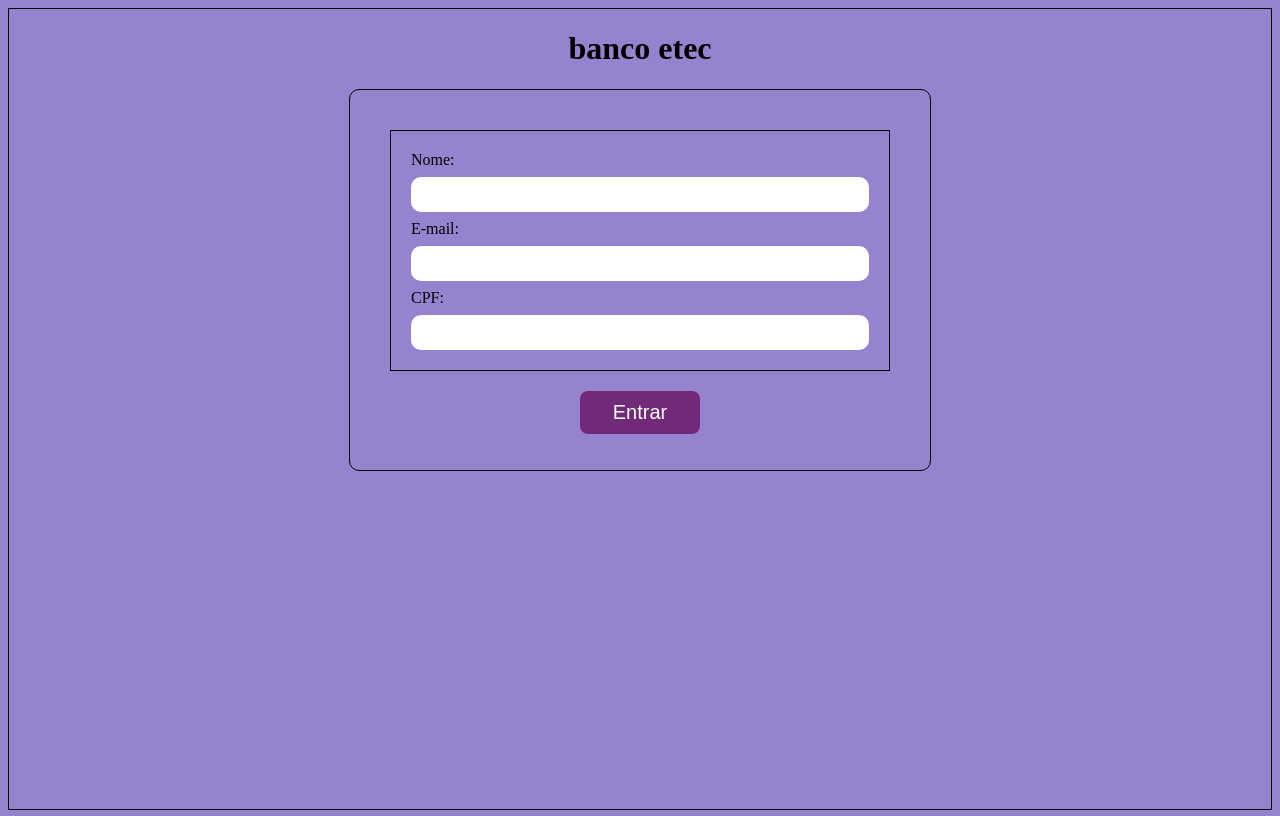
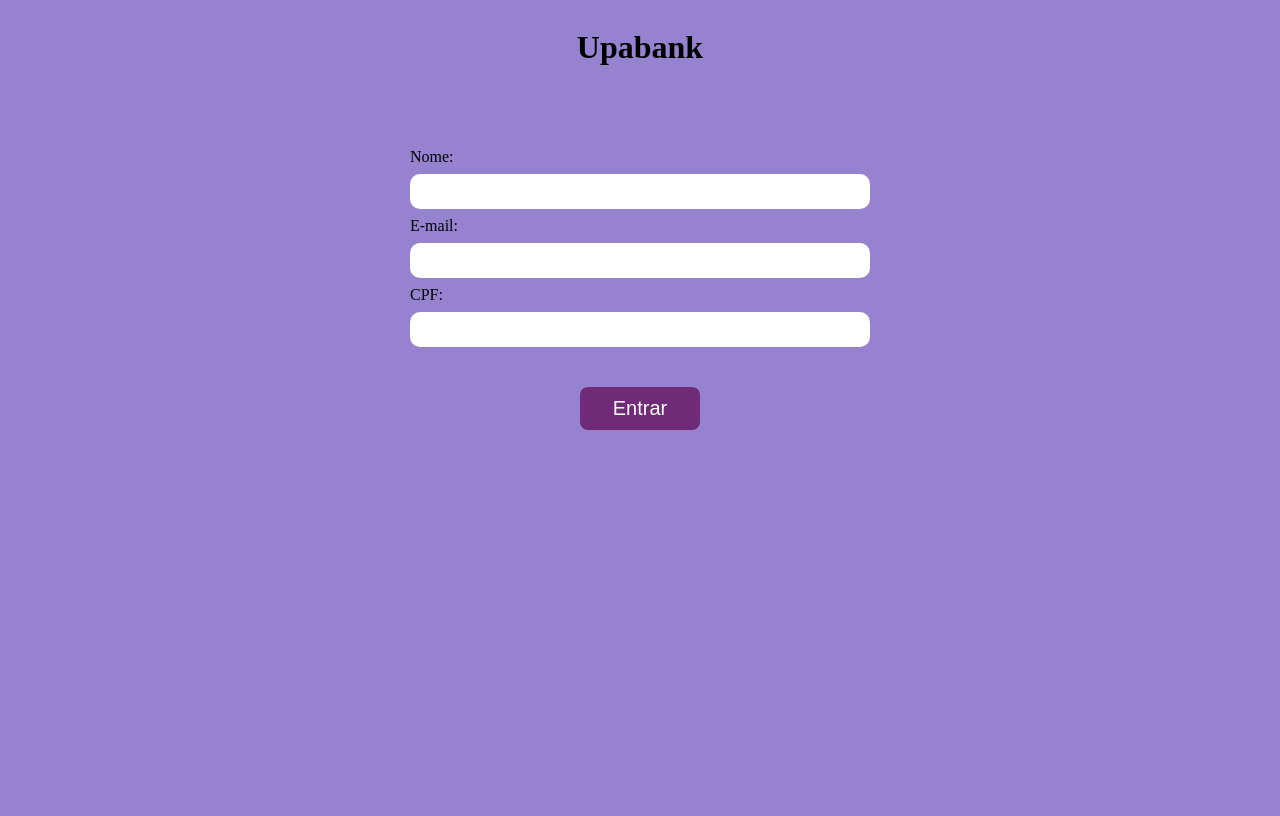
Before and after one commit to AlexsandroPe/UpaBank, a PHP site: page / in a window 1280 px wide. Run offline with PHP 8.4, Linux system fonts and the light colour scheme.

```diff
--- a/accountManager.php
+++ b/accountManager.php
@@ -24,7 +24,6 @@ session_start();
         if($_SERVER['REQUEST_URI'] == $_SERVER['PHP_SELF']){
             header("location: accountPage.php");
         }
-
     }
 
     // echo $_SESSION['client']->getName();
--- a/index.php
+++ b/index.php
@@ -14,7 +14,7 @@
 <body>
     <main class="main">
         <div class="logoName">
-            <h1>banco etec</h1>
+            <h1>Upabank</h1>
         </div>
         <div class="formulario">
             <form action="registerManager.php" method="post">
--- a/styles/style.css
+++ b/styles/style.css
@@ -8,11 +8,11 @@ main {
   flex-direction: column;
   align-items: center;
   height: 100%;
-  border: 1px solid black;
+  /* border: 1px solid black; */
 }
 
 .formulario {
-  border: 1px solid black;
+  /* border: 1px solid black; */
 
   width: 500px;
   padding: 40px;
@@ -32,7 +32,7 @@ main {
   gap: 8px;
   flex-direction: column;
   align-content: flex-start;
-  border: 1px solid black;
+  /* border: 1px solid black; */
 }
 
 .inputData input {
```
Also changed, not shown: accountPage.php (+3 -7 lines), registerManager.php (+5 -16 lines).
